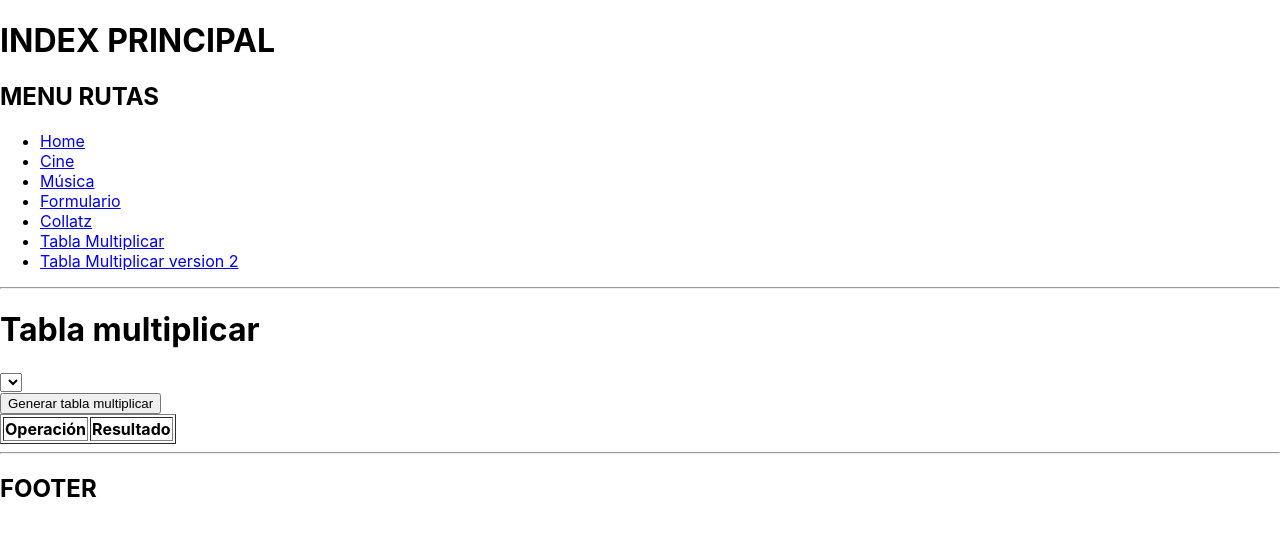
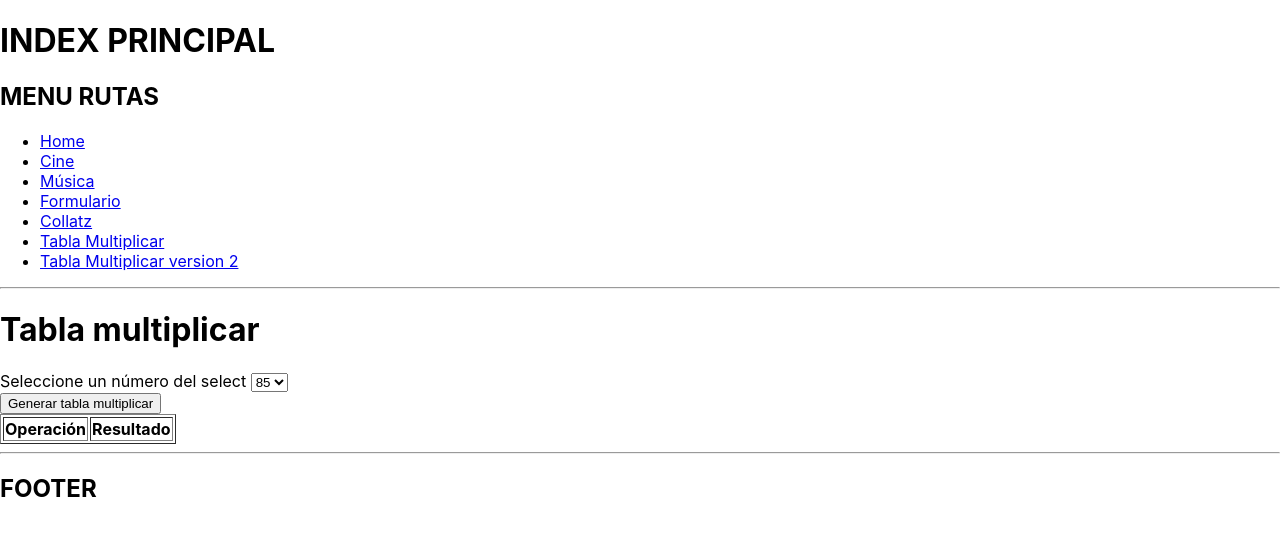
Before and after one commit to Jorgerdzz/reactformsrutas, a React (Create React App) app: page /tablamultiplicarv2 in a window 1280 px wide. Shown: the top 536 px of the page. Built offline with nearby package versions, Linux system fonts and the light colour scheme.

Commit message:
solución definitiva TablaMultiplicarv2

```diff
--- a/src/components/TablaMultiplicarv2.js
+++ b/src/components/TablaMultiplicarv2.js
@@ -19,21 +19,19 @@ class TablaMultiplicarv2 extends Component {
             })
         }
 
+        numeros = []
+
         generarNumerosAleatorios = () => {
-            let aux = [];
             for(let i=0; i<=5; i++){
                 let aleatorio = Math.floor(Math.random()*100);
-                aux.push(aleatorio);
+                this.numeros.push(aleatorio);
             }
-            this.setState({
-                numeros: aux
-            })
+
         }
 
         state = {
             numero: 0,
             resultado: [],
-            numeros: []
         }
 
 
@@ -41,18 +39,19 @@ class TablaMultiplicarv2 extends Component {
         render () {
             return(
                 <div>
+                    {this.generarNumerosAleatorios()}
                     <h1>Tabla multiplicar</h1>
-                    <select onClick={this.generarNumerosAleatorios} ref={this.cajaNumero}>
-                        {
-                            this.state.numeros.map((numeros, index) => {
-                                return(
-                                    <option key={index}>{numeros}</option>
-                                )
-                            })
-                        }
-                    </select>
-
                     <form onSubmit={this.generarTablaMultiplicar}>
+                        <label>Seleccione un número del select </label>
+                        <select ref={this.cajaNumero}>
+                            {
+                                this.numeros.map((numeros, index) => {
+                                    return(
+                                        <option key={index}>{numeros}</option>
+                                    )
+                                })
+                            }
+                        </select><br></br>
                         <button>Generar tabla multiplicar</button>
                         <table border={1}>
                             <thead>
```
